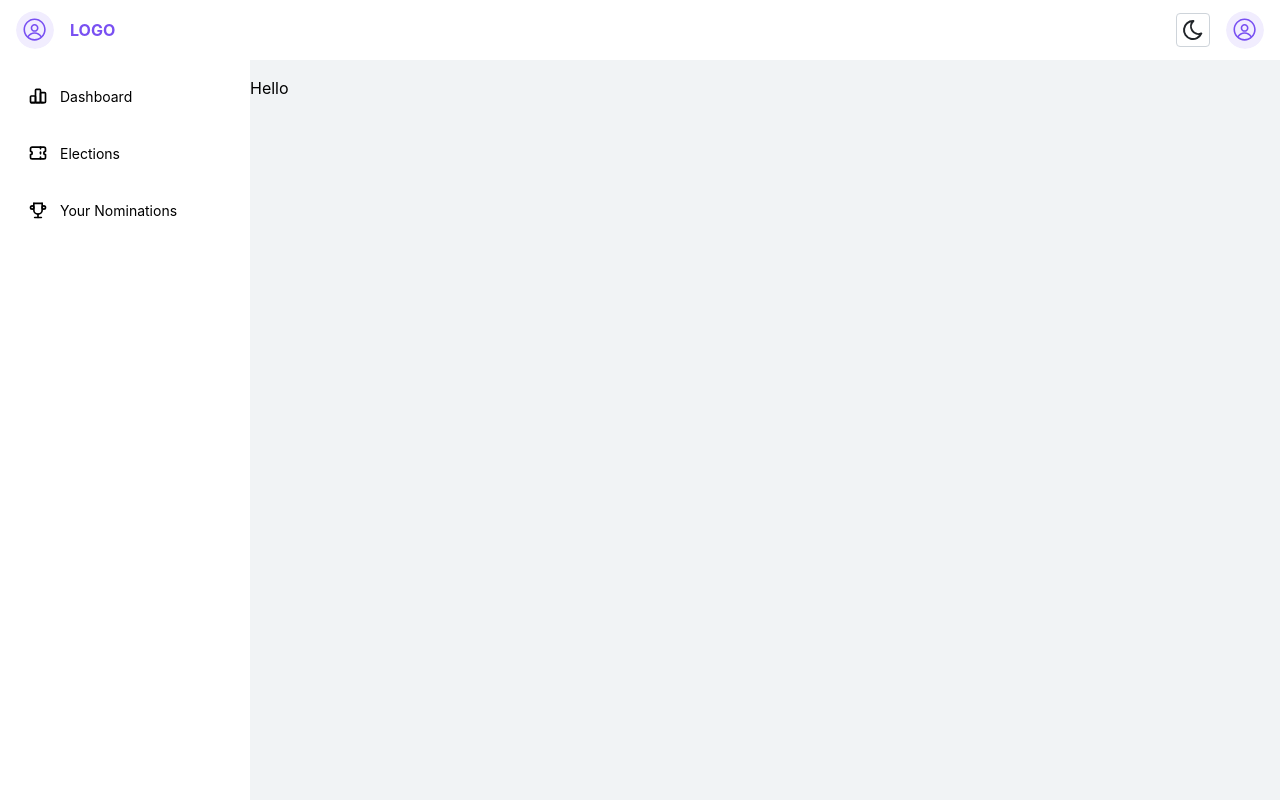
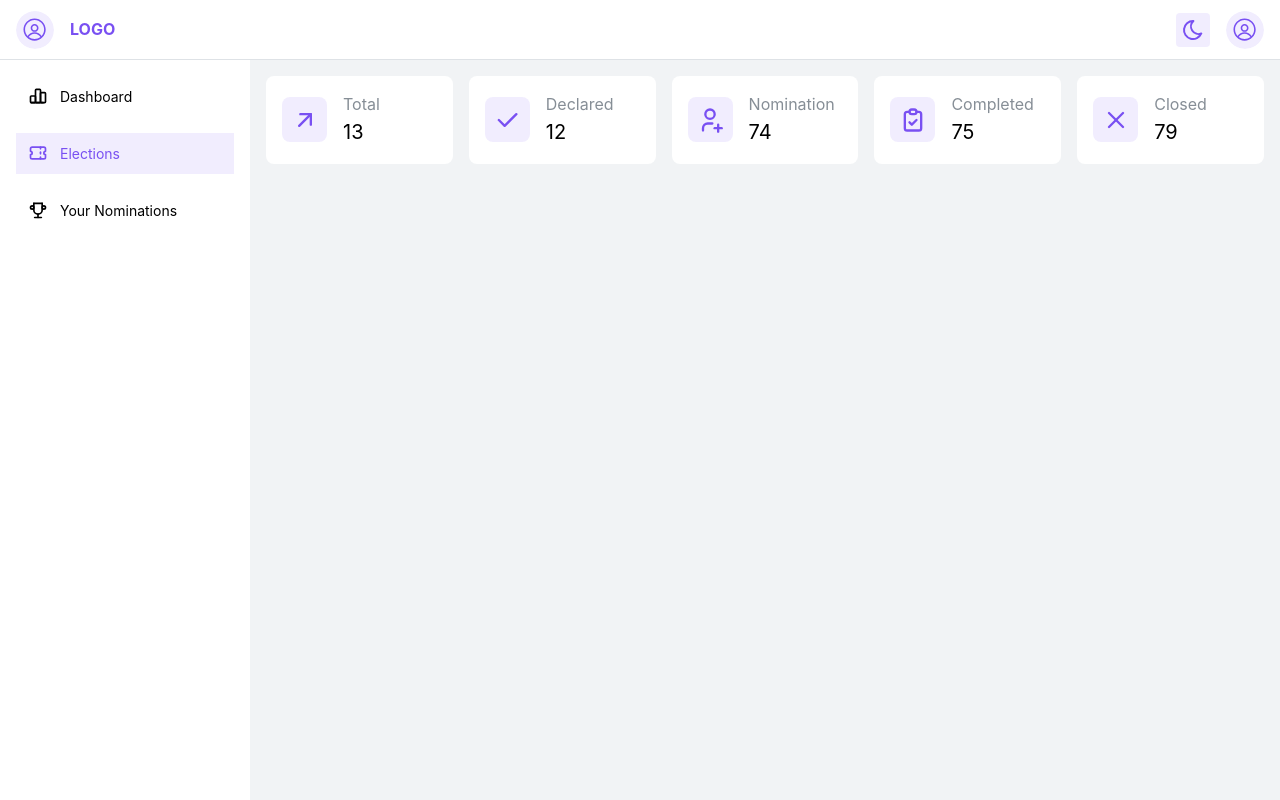
Before and after one commit to Anuja-Rckr/rckr-com-election-application-portal, a React (Create React App) app in the folder employee-election-frontend/: page /elections in a window 1280 px wide. Built offline with nearby package versions, Linux system fonts and the light colour scheme.

Commit message:
Count card common component implemented

```diff
--- a/employee-election-frontend/src/App.tsx
+++ b/employee-election-frontend/src/App.tsx
@@ -1,14 +1,42 @@
 import { MantineProvider } from "@mantine/core";
+import {
+  BrowserRouter as Router,
+  Routes,
+  Route,
+  Navigate,
+} from "react-router-dom";
 import { theme } from "./theme";
-import Main from "./components/pages/Main";
-import { LIGHT } from "./common/constants";
+import {
+  DASHBOARD,
+  ELECTIONS,
+  HOME,
+  LIGHT,
+  YOUR_NOMINATIONS,
+} from "./common/constants";
+import { Suspense, lazy } from "react";
+import Elections from "./components/pages/Elections";
+
+// Lazy load the components
+const Main = lazy(() => import("./components/pages/Main"));
 
 function App() {
   return (
     <MantineProvider theme={theme} defaultColorScheme={LIGHT}>
-      <Main>
-        <p>Hello</p>
-      </Main>
+      <Router>
+        <Suspense fallback={<div>Loading...</div>}>
+          <Routes>
+            <Route path={HOME} element={<Navigate to={ELECTIONS} />} />
+            <Route path={HOME} element={<Main />}>
+              <Route path={DASHBOARD} element={<p>Dashboard</p>} />
+              <Route path={ELECTIONS} element={<Elections />} />
+              <Route
+                path={YOUR_NOMINATIONS}
+                element={<p>Your Nominations</p>}
+              />
+            </Route>
+          </Routes>
+        </Suspense>
+      </Router>
     </MantineProvider>
   );
 }
--- a/employee-election-frontend/src/common/constants.tsx
+++ b/employee-election-frontend/src/common/constants.tsx
@@ -14,18 +14,27 @@ export const DARK_8 = "dark.8";
 export const GRAY_1 = "gray.1";
 export const WHITE = "white";
 
+// Route constants
+export const DASHBOARD = "/dashboard";
+export const ELECTIONS = "/elections";
+export const YOUR_NOMINATIONS = "/your-nominations";
+export const HOME = "/";
+
 // Menu options
 export const menuItems = [
   {
     icon: <IconChartBar size={20} />,
     label: "Dashboard",
+    path: DASHBOARD,
   },
   {
     icon: <IconTicket size={20} />,
     label: "Elections",
+    path: ELECTIONS,
   },
   {
     icon: <IconTrophy size={20} />,
     label: "Your Nominations",
+    path: YOUR_NOMINATIONS,
   },
 ];
--- /dev/null
+++ b/employee-election-frontend/src/components/common/CountCard.tsx
@@ -0,0 +1,42 @@
+import { Group, Paper, Text, ThemeIcon, SimpleGrid } from "@mantine/core";
+import {
+  IconCheck,
+  IconUserPlus,
+  IconClipboardCheck,
+  IconX,
+  IconArrowUpRight,
+} from "@tabler/icons-react";
+import { LIGHT } from "../../common/constants";
+import type { CountCardInterface } from "../../interfaces/common.interface";
+
+const data: CountCardInterface[] = [
+  { title: "Total", value: 13, icon: <IconArrowUpRight size={28} /> },
+  { title: "Declared", value: 12, icon: <IconCheck size={28} /> },
+  { title: "Nomination", value: 74, icon: <IconUserPlus size={28} /> },
+  { title: "Completed", value: 75, icon: <IconClipboardCheck size={28} /> },
+  { title: "Closed", value: 79, icon: <IconX size={28} /> },
+];
+
+export function CountCard() {
+  return (
+    <SimpleGrid cols={5} spacing="md">
+      {data.map((stat, index) => (
+        <Paper withBorder={false} p="md" radius="md" key={stat.title}>
+          <Group justify="apart">
+            <ThemeIcon variant={LIGHT} size={45} radius="md">
+              {stat.icon}
+            </ThemeIcon>
+            <div>
+              <Text c="dimmed">{stat.title}</Text>
+              <Text fw={400} fz="xl">
+                {stat.value}
+              </Text>
+            </div>
+          </Group>
+        </Paper>
+      ))}
+    </SimpleGrid>
+  );
+}
+
+export default CountCard;
--- /dev/null
+++ b/employee-election-frontend/src/components/pages/Elections.tsx
@@ -0,0 +1,7 @@
+import CountCard from "../common/CountCard";
+
+const Elections = () => {
+  return <CountCard />;
+};
+
+export default Elections;
--- a/employee-election-frontend/src/components/pages/Main.tsx
+++ b/employee-election-frontend/src/components/pages/Main.tsx
@@ -19,11 +19,13 @@ import {
   VIOLET,
   WHITE,
 } from "../../common/constants";
+import { Link, Outlet, useLocation } from "react-router-dom";
 import "../../index.css";
 
-const Main = ({ children }: { children: React.ReactNode }) => {
+const Main = () => {
   const { setColorScheme } = useMantineColorScheme();
   const computedColorScheme = useComputedColorScheme(LIGHT);
+  const location = useLocation();
 
   return (
     <AppShell
@@ -32,7 +34,7 @@ const Main = ({ children }: { children: React.ReactNode }) => {
       bg={computedColorScheme === DARK ? DARK_8 : GRAY_1}
     >
       <AppShell.Header
-        withBorder={false}
+        withBorder={true}
         bg={computedColorScheme === DARK ? DARK_6 : WHITE}
       >
         <div className="flex-between">
@@ -47,7 +49,7 @@ const Main = ({ children }: { children: React.ReactNode }) => {
               onClick={() =>
                 setColorScheme(computedColorScheme === LIGHT ? DARK : LIGHT)
               }
-              variant="default"
+              variant={LIGHT}
               size="lg"
             >
               {computedColorScheme === LIGHT ? <IconMoon /> : <IconSun />}
@@ -68,12 +70,19 @@ const Main = ({ children }: { children: React.ReactNode }) => {
               key={item.label}
               label={item.label}
               leftSection={item.icon}
+              component={Link}
+              to={item.path}
+              active={location.pathname === item.path}
             />
           ))}
         </Stack>
       </AppShell.Navbar>
 
-      <AppShell.Main>{children}</AppShell.Main>
+      <AppShell.Main>
+        <div className="main-padding">
+          <Outlet />
+        </div>
+      </AppShell.Main>
     </AppShell>
   );
 };
--- a/employee-election-frontend/src/index.css
+++ b/employee-election-frontend/src/index.css
@@ -27,3 +27,7 @@ code {
 [data-mantine-color-scheme="dark"] .mantine-NavLink-root:hover {
   background-color: var(--mantine-color-dark-4) !important;
 }
+
+.main-padding {
+  padding: var(--mantine-spacing-md);
+}
```
Also changed, not shown: employee-election-frontend/src/interfaces/common.interface.tsx (added, +7 -0 lines).
